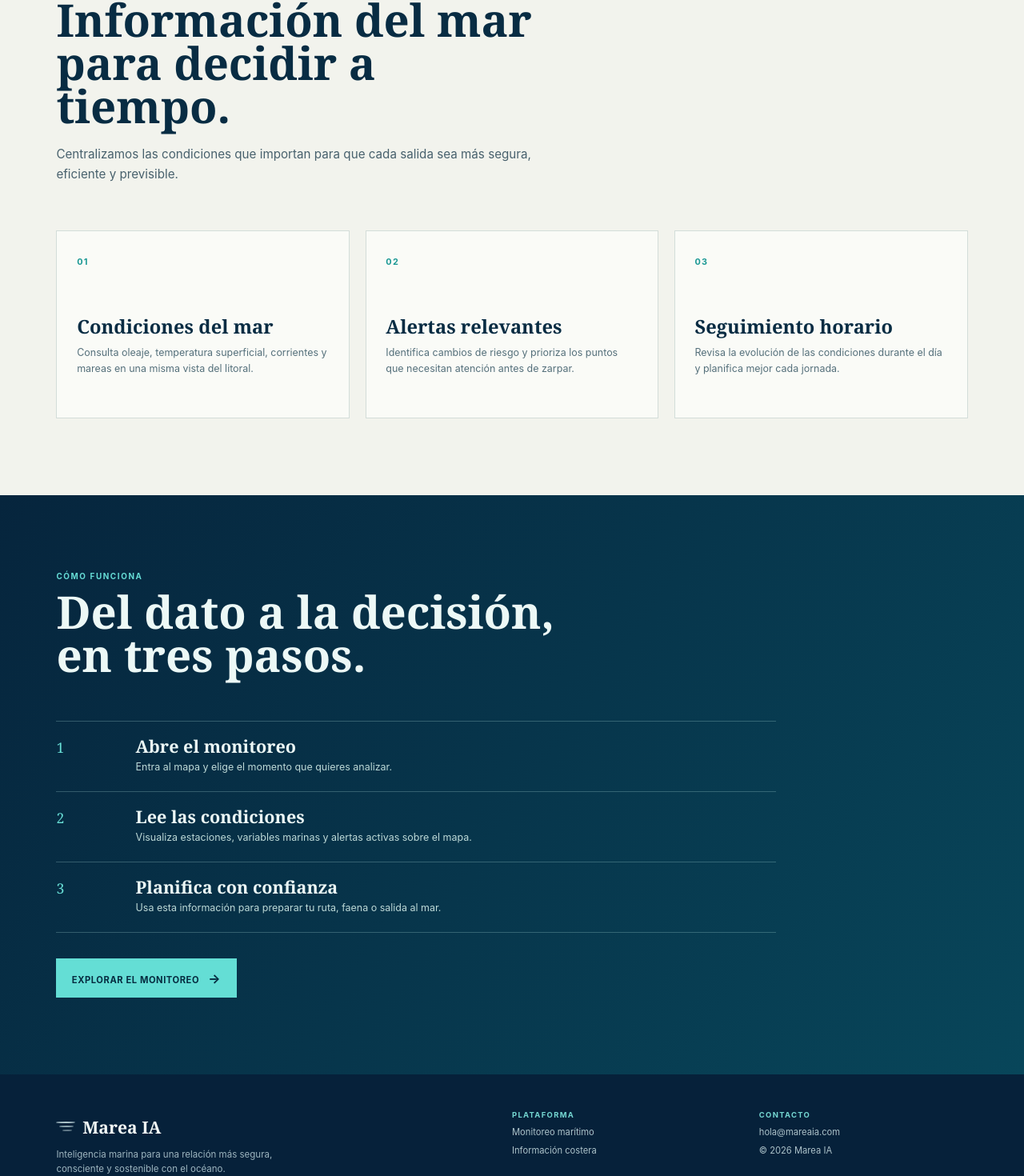
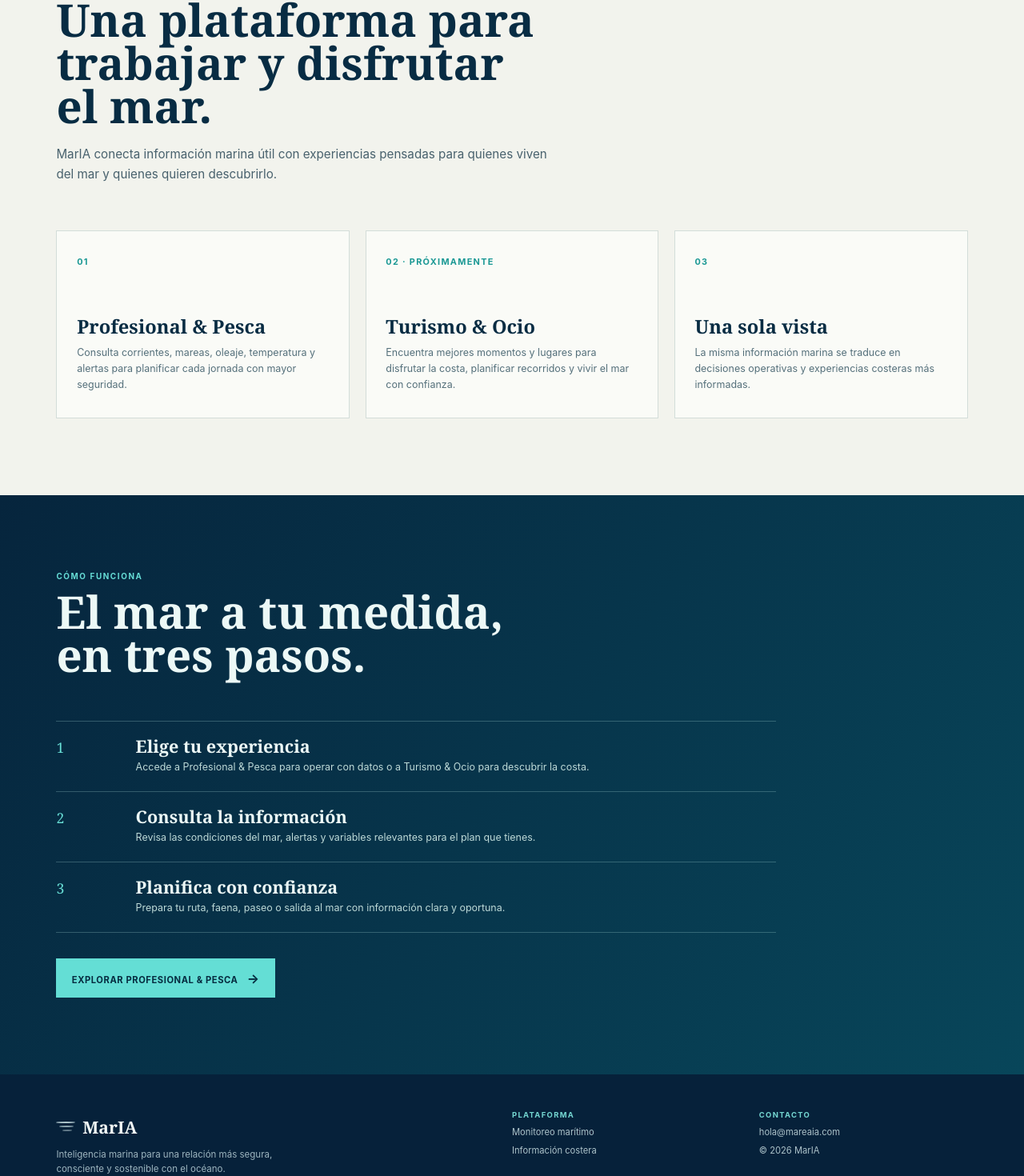
Before and after one commit to JohandryViles/BuildathonCodex, a React (Vite) app: page / in a window 1280 px wide. Shown: the part 813-2283 px from the top of the page at 80% size. Built offline with nearby package versions, Linux system fonts and the light colour scheme.

Commit message:
feat: unify MarIA landing experiences

```diff
--- a/index.html
+++ b/index.html
@@ -5,7 +5,7 @@
     <link rel="icon" type="image/svg+xml" href="/favicon.svg" />
     <meta name="viewport" content="width=device-width, initial-scale=1.0" />
     <meta name="theme-color" content="#06213a" />
-    <title>Marea IA | Inteligencia marina</title>
+    <title>MarIA | Inteligencia marina</title>
   </head>
   <body>
     <div id="app"></div>
--- a/src/App.tsx
+++ b/src/App.tsx
@@ -45,7 +45,7 @@ function LandingPage() {
       <nav className="landing-nav" aria-label="Navegación principal">
         <button className="landing-brand" onClick={() => navigate("/")}>
           <BrandMark />
-          <span>Marea IA</span>
+          <span>MarIA</span>
         </button>
         <div className="nav-links">
           <a href="#soluciones">Soluciones</a>
@@ -92,24 +92,24 @@ function LandingPage() {
       <section className="solutions-section" id="soluciones">
         <div className="section-heading">
           <p className="eyebrow">SOLUCIONES</p>
-          <h2>Informaci&oacute;n del mar<br />para decidir a tiempo.</h2>
-          <p>Centralizamos las condiciones que importan para que cada salida sea m&aacute;s segura, eficiente y previsible.</p>
+          <h2>Una plataforma para<br />trabajar y disfrutar el mar.</h2>
+          <p>MarIA conecta informaci&oacute;n marina &uacute;til con experiencias pensadas para quienes viven del mar y quienes quieren descubrirlo.</p>
         </div>
         <div className="solution-grid">
           <article>
             <span className="solution-number">01</span>
-            <h3>Condiciones del mar</h3>
-            <p>Consulta oleaje, temperatura superficial, corrientes y mareas en una misma vista del litoral.</p>
+            <h3>Profesional &amp; Pesca</h3>
+            <p>Consulta corrientes, mareas, oleaje, temperatura y alertas para planificar cada jornada con mayor seguridad.</p>
           </article>
           <article>
-            <span className="solution-number">02</span>
-            <h3>Alertas relevantes</h3>
-            <p>Identifica cambios de riesgo y prioriza los puntos que necesitan atenci&oacute;n antes de zarpar.</p>
+            <span className="solution-number">02 &middot; PR&Oacute;XIMAMENTE</span>
+            <h3>Turismo &amp; Ocio</h3>
+            <p>Encuentra mejores momentos y lugares para disfrutar la costa, planificar recorridos y vivir el mar con confianza.</p>
           </article>
           <article>
             <span className="solution-number">03</span>
-            <h3>Seguimiento horario</h3>
-            <p>Revisa la evoluci&oacute;n de las condiciones durante el d&iacute;a y planifica mejor cada jornada.</p>
+            <h3>Una sola vista</h3>
+            <p>La misma informaci&oacute;n marina se traduce en decisiones operativas y experiencias costeras m&aacute;s informadas.</p>
           </article>
         </div>
       </section>
@@ -117,28 +117,28 @@ function LandingPage() {
       <section className="how-it-works-section" id="como-funciona">
         <div className="section-heading">
           <p className="eyebrow">C&Oacute;MO FUNCIONA</p>
-          <h2>Del dato a la decisi&oacute;n,<br />en tres pasos.</h2>
+          <h2>El mar a tu medida,<br />en tres pasos.</h2>
         </div>
         <ol className="steps-list">
           <li>
             <span>1</span>
-            <div><h3>Abre el monitoreo</h3><p>Entra al mapa y elige el momento que quieres analizar.</p></div>
+            <div><h3>Elige tu experiencia</h3><p>Accede a Profesional &amp; Pesca para operar con datos o a Turismo &amp; Ocio para descubrir la costa.</p></div>
           </li>
           <li>
             <span>2</span>
-            <div><h3>Lee las condiciones</h3><p>Visualiza estaciones, variables marinas y alertas activas sobre el mapa.</p></div>
+            <div><h3>Consulta la informaci&oacute;n</h3><p>Revisa las condiciones del mar, alertas y variables relevantes para el plan que tienes.</p></div>
           </li>
           <li>
             <span>3</span>
-            <div><h3>Planifica con confianza</h3><p>Usa esta informaci&oacute;n para preparar tu ruta, faena o salida al mar.</p></div>
+            <div><h3>Planifica con confianza</h3><p>Prepara tu ruta, faena, paseo o salida al mar con informaci&oacute;n clara y oportuna.</p></div>
           </li>
         </ol>
-        <button className="how-it-works-cta" onClick={() => navigate("/monitoreo")}>Explorar el monitoreo <span>&rarr;</span></button>
+        <button className="how-it-works-cta" onClick={() => navigate("/monitoreo")}>Explorar Profesional &amp; Pesca <span>&rarr;</span></button>
       </section>
 
       <section className="landing-footer">
         <div>
-          <div className="footer-brand"><BrandMark /> Marea IA</div>
+          <div className="footer-brand"><BrandMark /> MarIA</div>
           <p>Inteligencia marina para una relación más segura, consciente y sostenible con el océano.</p>
         </div>
         <div>
@@ -149,7 +149,7 @@ function LandingPage() {
         <div>
           <strong>CONTACTO</strong>
           <a href="mailto:mareaia@gmail.com">hola@mareaia.com</a>
-          <span>© 2026 Marea IA</span>
+          <span>© 2026 MarIA</span>
         </div>
       </section>
     </main>
@@ -159,7 +159,7 @@ function LandingPage() {
 function ComingSoonPage() {
   return (
     <main className="coming-soon-page">
-      <button className="back-home" onClick={() => navigate("/")}>← Volver a Marea IA</button>
+      <button className="back-home" onClick={() => navigate("/")}>← Volver a MarIA</button>
       <section className="coming-soon-card">
         <BrandMark />
         <p className="eyebrow">TURISMO &amp; OCIO</p>
@@ -252,7 +252,7 @@ function MarineDashboard() {
     <main className="app-shell">
       <section className="app-header">
         <div>
-          <button className="dashboard-back" onClick={() => navigate("/")}>← Marea IA</button>
+          <button className="dashboard-back" onClick={() => navigate("/")}>← MarIA</button>
           <h1>Centro de Alertas Marinas</h1>
           <p>Monitoreo de temperatura superficial del mar y oleaje por estaciones costeras.</p>
         </div>
```
